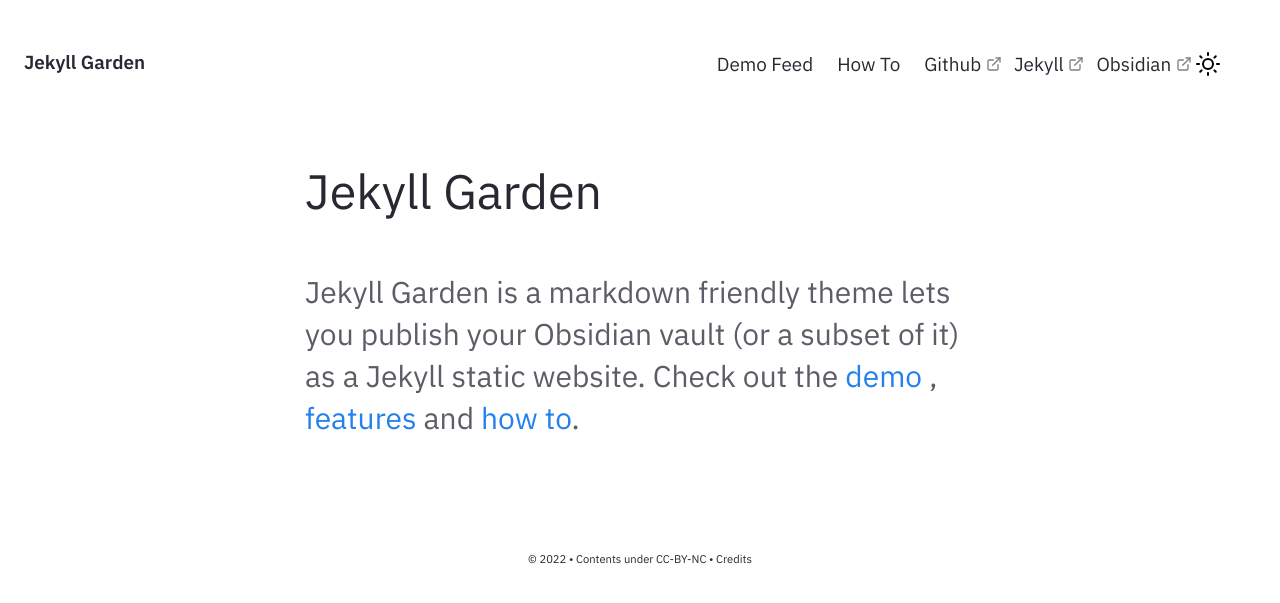
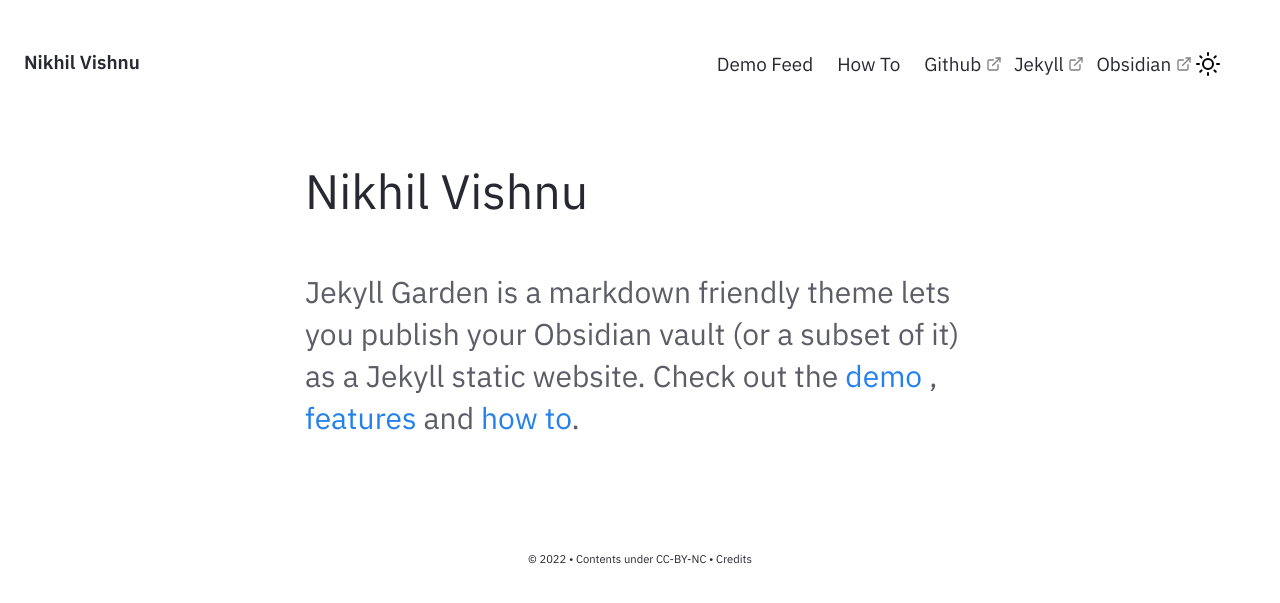
Before and after one commit to nikhilvishnu/nikhilvishnu.github.io, a Jekyll site: the page built from pages/index.md, in a window 1280 px wide. Shown: the top 603 px of the page. Built offline with Jekyll 4.4.1, drawn with Linux system fonts in a browser that asks for light colours.

Commit message:
Name change

```diff
--- a/_config.yml
+++ b/_config.yml
@@ -19,7 +19,7 @@
 # in the templates via {{ site.myvariable }}.
 
 # URL is the base hostname with protocol for your site, eg http://example.com
-url: "" # the base hostname & protocol for your site, e.g. http://example.com
+url: "nikhilvishnu.github.io" # the base hostname & protocol for your site, e.g. http://example.com
 
 # If you want to install this jekyll in a subpath (eg /digitalgarden) set it here.
 # Else keep it Empty (DON'T PUT /; Keep it empty)
@@ -27,7 +27,7 @@ baseurl: ""
 
 # Website Header, Description, Footer year and text.
 # If you are deleting this, make sure you remove it from HTML files too
-heading: Jekyll Garden # Change this
+heading: Nikhil Vishnu # Change this
 content: Obsidian ready Jekyll Theme
 copyright:
   year: © 2022
```
